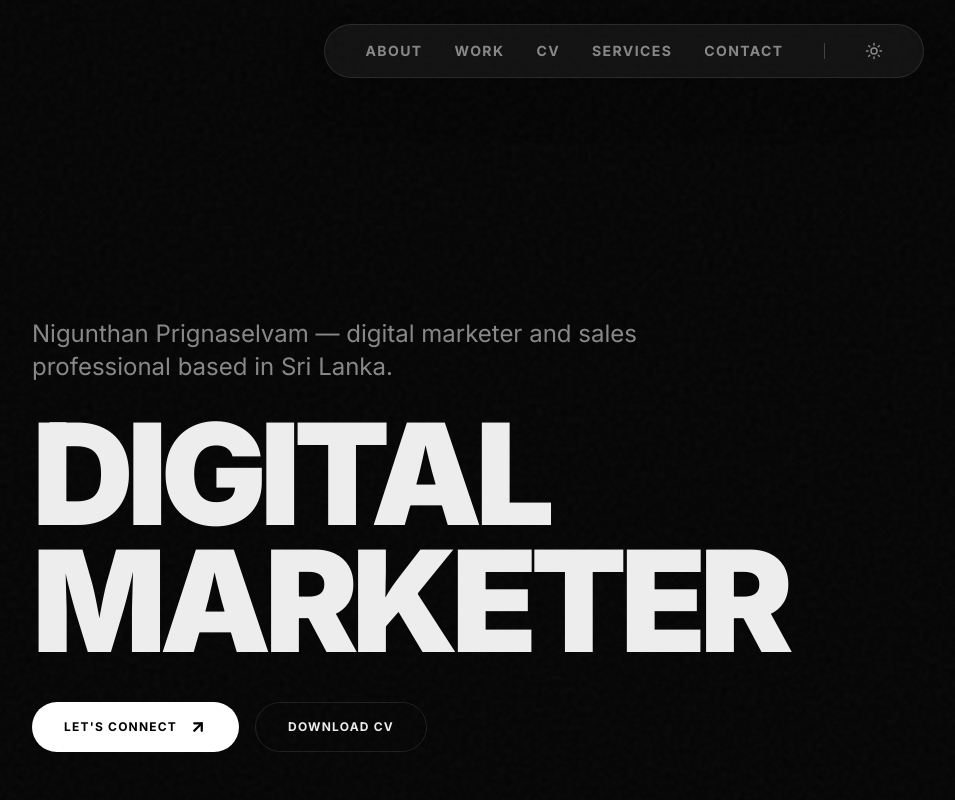
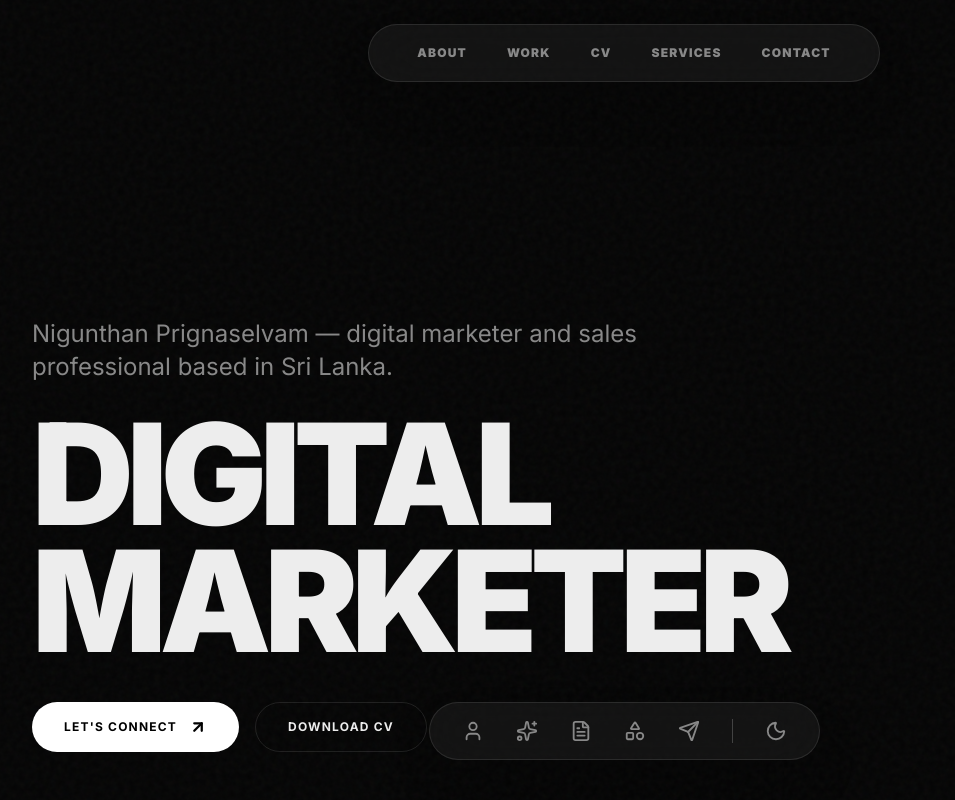
Before and after one commit to nigunthan/portfolio, a Next.js app: page / in a window 1280 px wide. Shown: the top 800 px of the page, without its empty margins (16-971 px from the left). Built offline with nearby package versions, Linux system fonts and the light colour scheme.

Commit message:
Refactor navbar and update theme toggle functionality

```diff
--- a/app/page.tsx
+++ b/app/page.tsx
@@ -1,7 +1,7 @@
 "use client";
 
 import { motion } from "framer-motion";
-import { ArrowUpRight, Mail, ExternalLink, Sun, Moon } from "lucide-react";
+import { ArrowUpRight, Mail, ExternalLink, Sun, Moon, User, Sparkles, FileText, Shapes, Send } from "lucide-react";
 import Link from "next/link";
 import { useState, useEffect } from "react";
 
@@ -25,7 +25,7 @@ export default function Portfolio() {
     document.documentElement.style.scrollBehavior = "smooth";
   },[]);
 
-  // Theme Variables for seamless transition
+  // Theme Variables
   const tBg = isDark ? "bg-[#050505]" : "bg-[#f4f4f4]";
   const tText = isDark ? "text-[#ededed]" : "text-[#111111]";
   const tCard = isDark ? "bg-[#111111]" : "bg-white";
@@ -35,7 +35,7 @@ export default function Portfolio() {
   const tInvertText = isDark ? "text-black" : "text-white";
   const tGlass = isDark ? "bg-white/5" : "bg-black/5";
 
-  // Font Animation Variants (Removed strict mathematical curves to fix Vercel TS error)
+  // Font Animation Variants
   const containerVars = {
     hidden: { opacity: 0 },
     visible: { opacity: 1, transition: { staggerChildren: 0.15 } },
@@ -67,29 +67,61 @@ export default function Portfolio() {
 
       <div className="relative z-10">
 
-        {/* TEXT-BASED PILL NAVBAR */}
+        {/* 1. TOP NAVBAR (TEXT PILL) */}
         <div className="fixed top-6 w-full flex justify-center z-50 px-4 pointer-events-none">
-          <nav className={`pointer-events-auto flex items-center gap-4 md:gap-8 px-6 md:px-10 py-4 ${tGlass} backdrop-blur-xl border ${tBorder} rounded-full shadow-2xl transition-colors duration-500`}>
-            <a href="#about" className={`text-xs md:text-sm font-bold uppercase tracking-widest ${tMuted} hover:${tText} transition-colors`}>About</a>
-            <a href="#work" className={`text-xs md:text-sm font-bold uppercase tracking-widest ${tMuted} hover:${tText} transition-colors`}>Work</a>
-            <a href="#cv" className={`text-xs md:text-sm font-bold uppercase tracking-widest ${tMuted} hover:${tText} transition-colors`}>CV</a>
-            <a href="#skills" className={`hidden md:block text-xs md:text-sm font-bold uppercase tracking-widest ${tMuted} hover:${tText} transition-colors`}>Services</a>
-            <a href="#contact" className={`text-xs md:text-sm font-bold uppercase tracking-widest ${tMuted} hover:${tText} transition-colors`}>Contact</a>
-
-            <div className={`w-[1px] h-4 ${isDark ? 'bg-white/20' : 'bg-black/20'} mx-2`}></div>
-
-            {/* WORKING DARK/LIGHT MODE TOGGLE */}
-            <button
-              onClick={() => setIsDark(!isDark)}
-              className={`text-xs font-bold uppercase tracking-widest ${tMuted} hover:${tText} transition-transform active:scale-90 flex items-center`}
-            >
-              {isDark ? <Sun size={18} /> : <Moon size={18} />}
-            </button>
+          <nav className={`pointer-events-auto flex items-center gap-6 md:gap-10 px-8 md:px-12 py-4 md:py-5 ${tGlass} backdrop-blur-xl border ${tBorder} rounded-full shadow-2xl transition-colors duration-500`}>
+            <a href="#about" className={`text-[10px] md:text-xs font-black uppercase tracking-widest ${tMuted} hover:${tText} transition-colors`}>About</a>
+            <a href="#work" className={`text-[10px] md:text-xs font-black uppercase tracking-widest ${tMuted} hover:${tText} transition-colors`}>Work</a>
+            <a href="#cv" className={`text-[10px] md:text-xs font-black uppercase tracking-widest ${tMuted} hover:${tText} transition-colors`}>CV</a>
+            <a href="#skills" className={`hidden md:block text-[10px] md:text-xs font-black uppercase tracking-widest ${tMuted} hover:${tText} transition-colors`}>Services</a>
+            <a href="#contact" className={`text-[10px] md:text-xs font-black uppercase tracking-widest ${tMuted} hover:${tText} transition-colors`}>Contact</a>
           </nav>
         </div>
 
+        {/* 2. BOTTOM NAVBAR (ICON PILL + DARK MODE) */}
+        <div className="fixed bottom-6 md:bottom-10 left-0 w-full flex justify-center z-50 pointer-events-none">
+          <motion.nav
+            initial={{ y: 100, opacity: 0 }}
+            animate={{ y: 0, opacity: 1 }}
+            transition={{ duration: 1, delay: 0.5, type: "spring", stiffness: 100 }}
+            className={`flex items-center gap-5 md:gap-8 px-8 py-4 ${tGlass} backdrop-blur-xl border ${tBorder} rounded-full shadow-2xl pointer-events-auto transition-colors duration-500`}
+          >
+            <a href="#about" className={`group relative ${tMuted} hover:${tText} transition-colors`}>
+              <motion.div whileHover={{ scale: 1.2 }} whileTap={{ scale: 0.9 }}><User size={22} /></motion.div>
+              <span className="absolute -top-10 left-1/2 -translate-x-1/2 px-3 py-1 bg-[#222] text-white text-[10px] uppercase tracking-widest rounded opacity-0 group-hover:opacity-100 transition-opacity pointer-events-none">About</span>
+            </a>
+            <a href="#skills" className={`group relative ${tMuted} hover:${tText} transition-colors`}>
+              <motion.div whileHover={{ scale: 1.2 }} whileTap={{ scale: 0.9 }}><Sparkles size={22} /></motion.div>
+              <span className="absolute -top-10 left-1/2 -translate-x-1/2 px-3 py-1 bg-[#222] text-white text-[10px] uppercase tracking-widest rounded opacity-0 group-hover:opacity-100 transition-opacity pointer-events-none">Services</span>
+            </a>
+            <a href="#cv" className={`group relative ${tMuted} hover:${tText} transition-colors`}>
+              <motion.div whileHover={{ scale: 1.2 }} whileTap={{ scale: 0.9 }}><FileText size={22} /></motion.div>
+              <span className="absolute -top-10 left-1/2 -translate-x-1/2 px-3 py-1 bg-[#222] text-white text-[10px] uppercase tracking-widest rounded opacity-0 group-hover:opacity-100 transition-opacity pointer-events-none">CV</span>
+            </a>
+            <a href="#work" className={`group relative ${tMuted} hover:${tText} transition-colors`}>
+              <motion.div whileHover={{ scale: 1.2 }} whileTap={{ scale: 0.9 }}><Shapes size={22} /></motion.div>
+              <span className="absolute -top-10 left-1/2 -translate-x-1/2 px-3 py-1 bg-[#222] text-white text-[10px] uppercase tracking-widest rounded opacity-0 group-hover:opacity-100 transition-opacity pointer-events-none">Work</span>
+            </a>
+            <a href="#contact" className={`group relative ${tMuted} hover:${tText} transition-colors`}>
+              <motion.div whileHover={{ scale: 1.2 }} whileTap={{ scale: 0.9 }}><Send size={22} /></motion.div>
+              <span className="absolute -top-10 left-1/2 -translate-x-1/2 px-3 py-1 bg-[#222] text-white text-[10px] uppercase tracking-widest rounded opacity-0 group-hover:opacity-100 transition-opacity pointer-events-none">Contact</span>
+            </a>
+
+            {/* The vertical divider line */}
+            <div className={`w-[1px] h-6 ${isDark ? 'bg-white/20' : 'bg-black/20'} transition-colors duration-500`}></div>
+
+            {/* The actual working Dark Mode Toggle */}
+            <button onClick={() => setIsDark(!isDark)} className={`group relative ${tMuted} hover:${tText} transition-colors`}>
+              <motion.div whileHover={{ scale: 1.2, rotate: isDark ? -20 : 20 }} whileTap={{ scale: 0.9 }}>
+                {isDark ? <Moon size={22} /> : <Sun size={22} />}
+              </motion.div>
+              <span className="absolute -top-10 left-1/2 -translate-x-1/2 px-3 py-1 bg-[#222] text-white text-[10px] uppercase tracking-widest rounded opacity-0 group-hover:opacity-100 transition-opacity pointer-events-none w-max">Theme</span>
+            </button>
+          </motion.nav>
+        </div>
+
         {/* HERO SECTION WITH FONT ANIMATIONS */}
-        <section className="min-h-screen flex flex-col justify-end p-6 md:p-12 pb-32">
+        <section className="min-h-screen flex flex-col justify-end p-6 md:p-12 pb-48">
           <motion.div initial="hidden" animate="visible" variants={containerVars}>
             <motion.p variants={wordVars} className={`max-w-2xl text-xl md:text-2xl ${tMuted} mb-8 leading-snug`}>
               Nigunthan Prignaselvam — digital marketer and sales professional based in Sri Lanka.
@@ -240,7 +272,7 @@ export default function Portfolio() {
         </section>
 
         {/* FOOTER CONTACT AREA */}
-        <footer id="contact" className={`p-6 md:p-12 border-t ${tBorder} pt-24 pb-32 md:pb-48 transition-colors duration-500`}>
+        <footer id="contact" className={`p-6 md:p-12 border-t ${tBorder} pt-24 pb-48 md:pb-56 transition-colors duration-500`}>
           <motion.div initial="hidden" whileInView="visible" viewport={{ once: true }} variants={fadeIn} className="max-w-4xl mb-24">
             <h2 className="text-5xl md:text-7xl lg:text-8xl font-black uppercase tracking-tighter leading-[0.9] mb-8">
               Let's Connect
```
